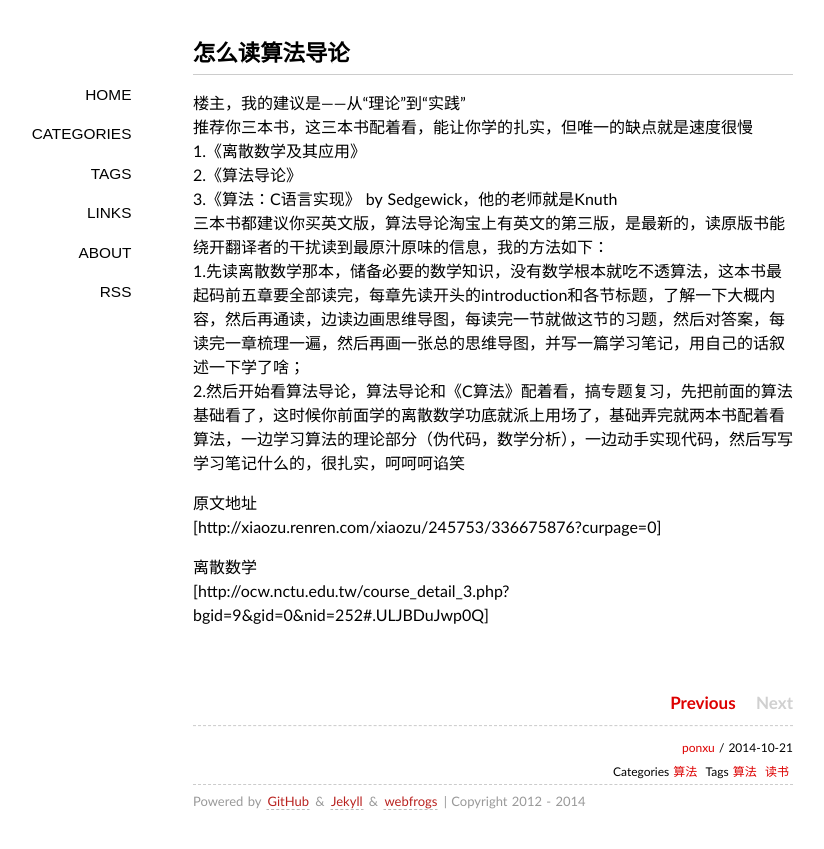
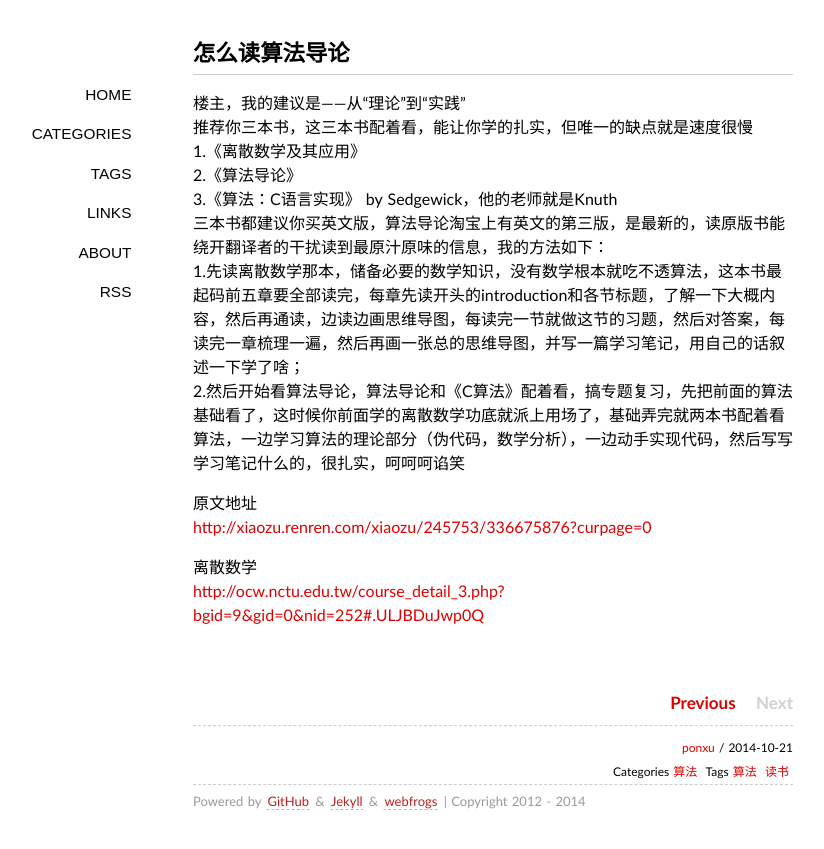
Before and after one commit to ponxu/ponxu.github.com, a Jekyll site: the page built from _posts/编程语言/Algorithm/2014-10-21-how-to-read-intro-algorithm.md, in a window 1280 px wide. Shown: the top 849 px of the page, without its empty margins (147-971 px from the left). Built offline with Jekyll 4.4.1, drawn with Linux system fonts in a browser that asks for light colours; some web fonts are replaced; Markdown is read by kramdown in place of the engine named in the settings.

Commit message:
add post

```diff
--- a/_posts/编程语言/Algorithm/2014-10-21-how-to-read-intro-algorithm.md
+++ b/_posts/编程语言/Algorithm/2014-10-21-how-to-read-intro-algorithm.md
@@ -19,7 +19,7 @@ comments: yes
 
 
 原文地址
-[http://xiaozu.renren.com/xiaozu/245753/336675876?curpage=0]
+<http://xiaozu.renren.com/xiaozu/245753/336675876?curpage=0>
 
 离散数学
-[http://ocw.nctu.edu.tw/course_detail_3.php?bgid=9&gid=0&nid=252#.ULJBDuJwp0Q]
+<http://ocw.nctu.edu.tw/course_detail_3.php?bgid=9&gid=0&nid=252#.ULJBDuJwp0Q>
```
